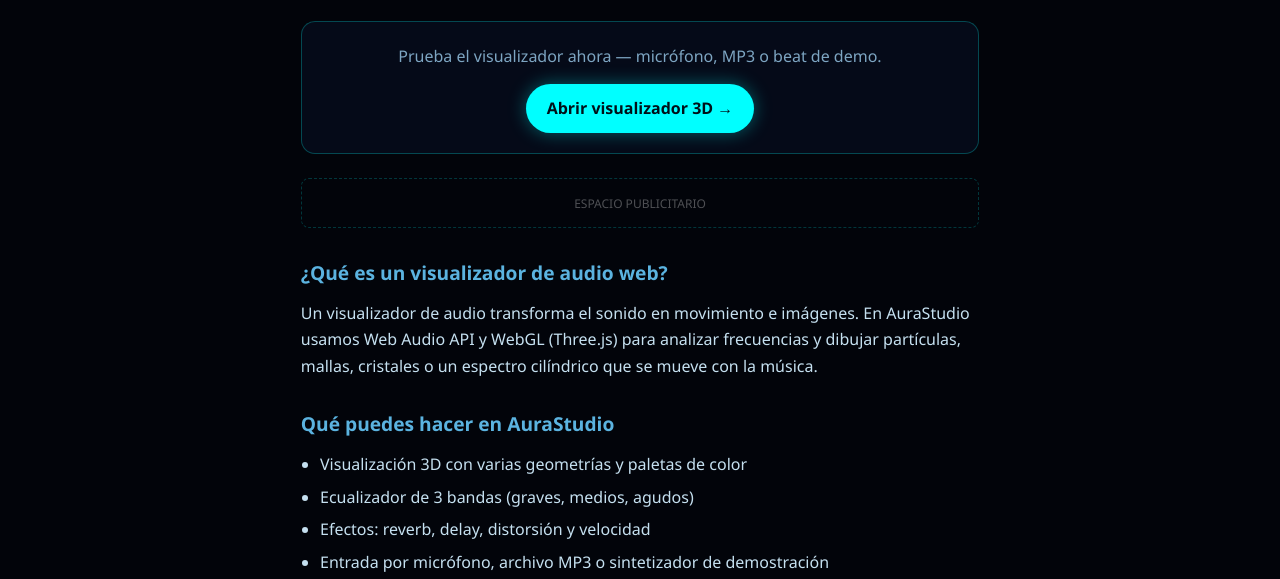
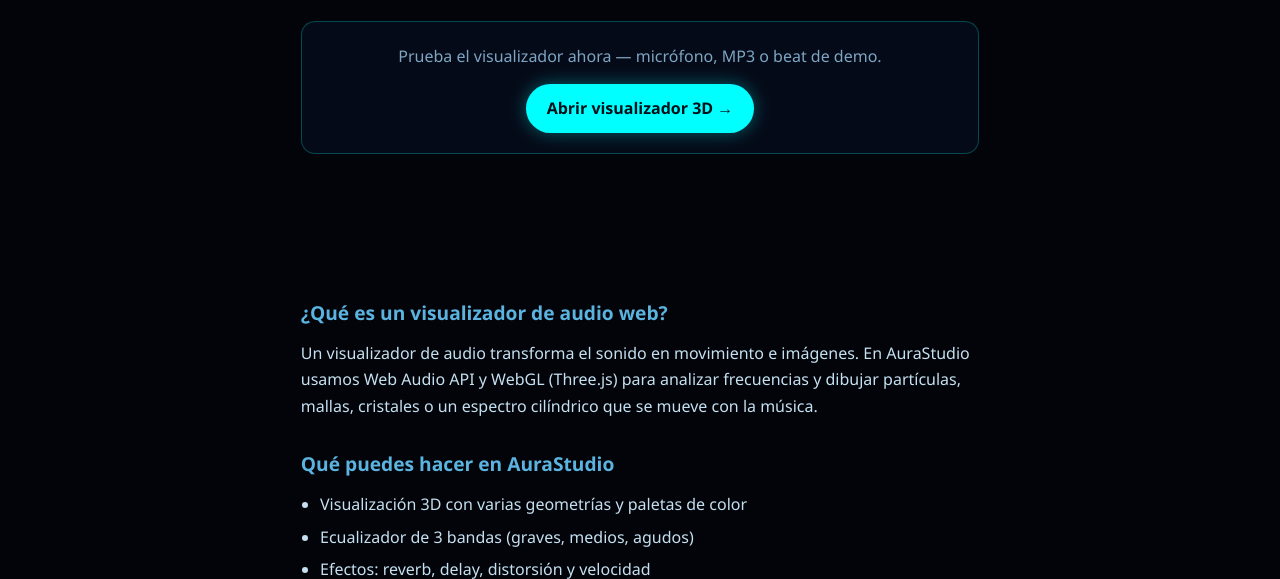
Before and after one commit to octacorrr/aurastudio, a website: page visualizador-audio-online.html in a window 1280 px wide. Shown: the part 232-811 px from the top of the page. Drawn offline with Linux system fonts and the light colour scheme.

Commit message:
Integrate Adsterra ads on SEO landing page

```diff
--- a/visualizador-audio-online.html
+++ b/visualizador-audio-online.html
@@ -59,12 +59,10 @@
     }
     .cta-box p { color: var(--muted); margin-bottom: 0.9rem; }
     .ad-slot {
-      min-height: 50px;
-      border: 1px dashed rgba(0,255,255,0.2);
+      min-height: 90px;
       border-radius: 8px;
-      display: flex; align-items: center; justify-content: center;
-      color: rgba(255,255,255,0.3);
-      font-size: 0.75rem;
+      overflow: hidden;
+      text-align: center;
       margin: 1.2rem 0;
     }
     footer {
@@ -100,7 +98,11 @@
       <a class="btn" href="/app.html">Abrir visualizador 3D →</a>
     </div>
 
-    <div class="ad-slot" id="ad-landing-1">ESPACIO PUBLICITARIO</div>
+    <!-- Adsterra Banner nativo -->
+    <div class="ad-slot" id="ad-landing-1">
+      <script async="async" data-cfasync="false" src="https://pl31300604.profitableratecpmnetwork.com/228ee8915d29637ef3fb8561107a47f3/invoke.js"></script>
+      <div id="container-228ee8915d29637ef3fb8561107a47f3"></div>
+    </div>
 
     <h2>¿Qué es un visualizador de audio web?</h2>
     <p>
@@ -138,8 +140,6 @@
       <a class="btn" href="/app.html">Probar ahora</a>
     </div>
 
-    <div class="ad-slot" id="ad-landing-2">ESPACIO PUBLICITARIO</div>
-
     <h2>Preguntas frecuentes</h2>
     <p><strong>¿Es gratis?</strong> Sí, el uso de la herramienta en el navegador es gratuito.</p>
     <p><strong>¿Se guarda mi audio?</strong> No. El procesamiento es local en tu dispositivo.</p>
@@ -155,5 +155,8 @@
       · <a href="/terms.html">Términos</a>
     </p>
   </footer>
+
+  <!-- Adsterra Social Bar -->
+  <script src="https://pl31300605.profitableratecpmnetwork.com/ea/75/22/ea75223d2edf933c49d42315bebafd78.js"></script>
 </body>
 </html>
```
